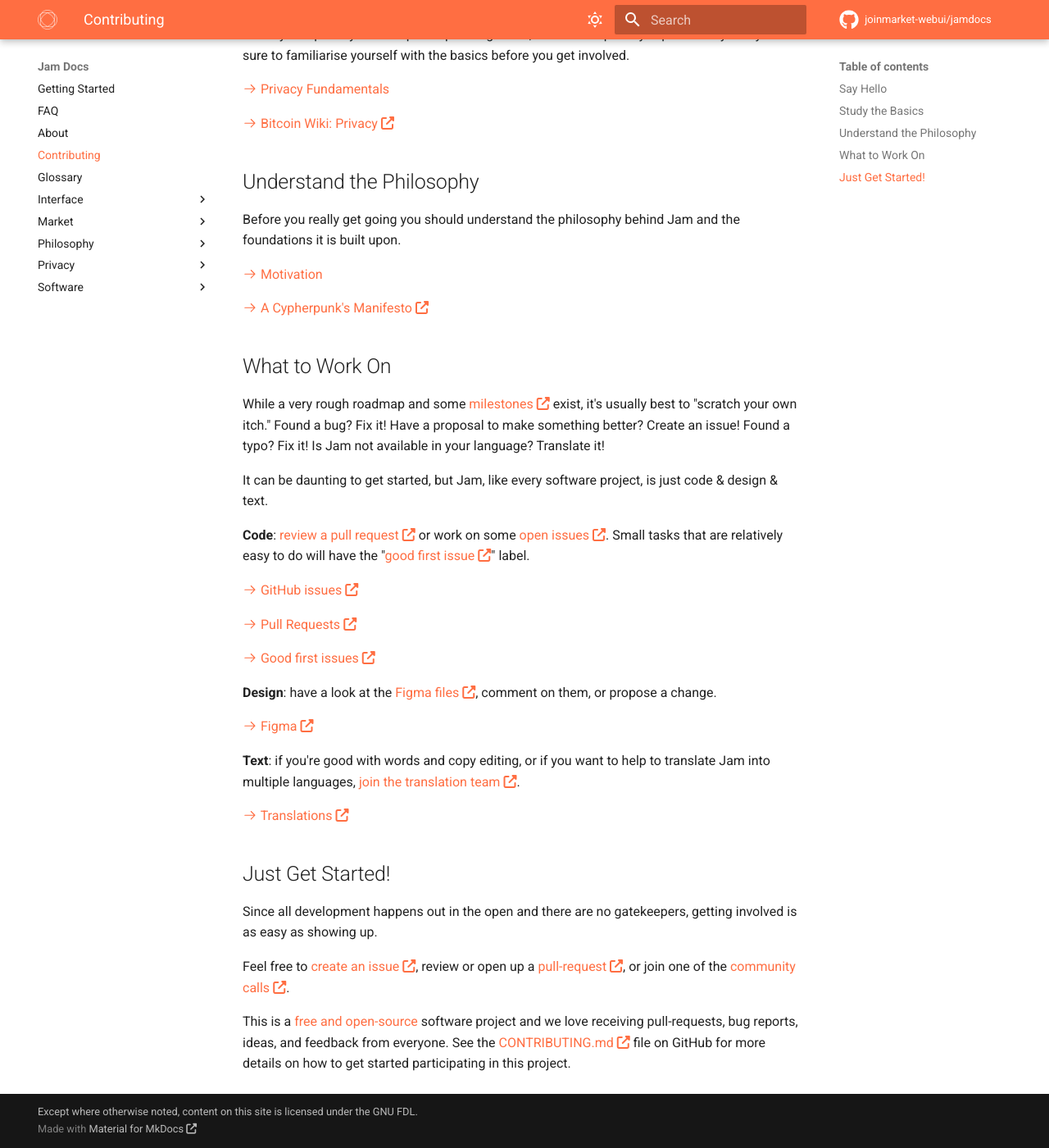
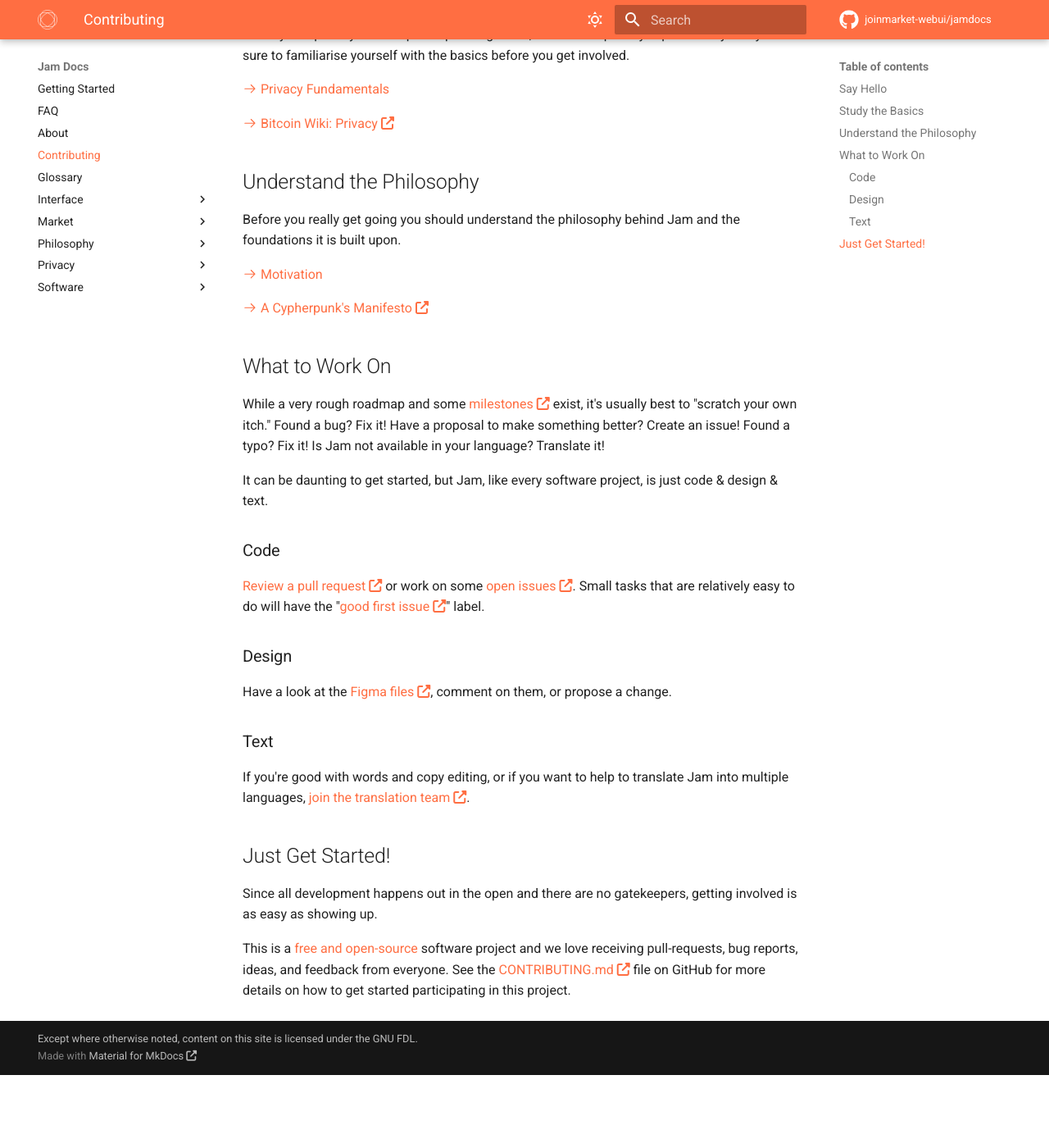
Before and after one commit to joinmarket-webui/jamdocs, an MkDocs documentation site: the page built from docs/contribute.md, in a window 1280 px wide and 1400 px high, scrolled down 518 px. Shown: the whole window at 82% size. Built offline with MkDocs 1.6.1 and Material for MkDocs 9.7.7, drawn with Linux system fonts in a browser that asks for light colours; nearby versions of some CDN libraries; comment, search, counter and statistics services are not loaded; after the commit the page ends 1829 px from its top, so only the background shows below that.

Commit message:
feat(contribute): remove duplicate links & text

```diff
--- a/docs/contribute.md
+++ b/docs/contribute.md
@@ -53,27 +53,21 @@
 It can be daunting to get started, but Jam, like every software project, is just
 code & design & text.
 
-**Code**: [review a pull request][pulls] or work on some [open issues][issues].
+### Code
+
+[Review a pull request][pulls] or work on some [open issues][issues].
 Small tasks that are relatively easy to do will have the
 "[good first issue][good-first-issue]" label.
 
-[:octicons-arrow-right-24: GitHub issues][issues]
+### Design
 
-[:octicons-arrow-right-24: Pull Requests][pulls]
-
-[:octicons-arrow-right-24: Good first issues][good-first-issue]
-
-**Design**: have a look at the [Figma files][figma], comment on them, or propose
+Have a look at the [Figma files][figma], comment on them, or propose
 a change.
 
-[:octicons-arrow-right-24: Figma][figma]
+### Text
 
-**Text**: if you're good with words and copy editing, or if you want to help to
+If you're good with words and copy editing, or if you want to help to
 translate Jam into multiple languages, [join the translation team][translations].
-
-
-[:octicons-arrow-right-24: Translations][translations]
-
 
 [milestones]: https://github.com/joinmarket-webui/joinmarket-webui/milestones
 
@@ -89,9 +83,6 @@
 Since all development happens out in the open and there are no gatekeepers,
 getting involved is as easy as showing up.
 
-Feel free to [create an issue][issues], review or open up a
-[pull-request][pulls], or join one of the [community calls][calls].
-
 This is a [free and open-source](/software/license) software project and we love
 receiving pull-requests, bug reports, ideas, and feedback from everyone. See the
 [CONTRIBUTING.md][contrib] file on GitHub for more details on how to get started
```
